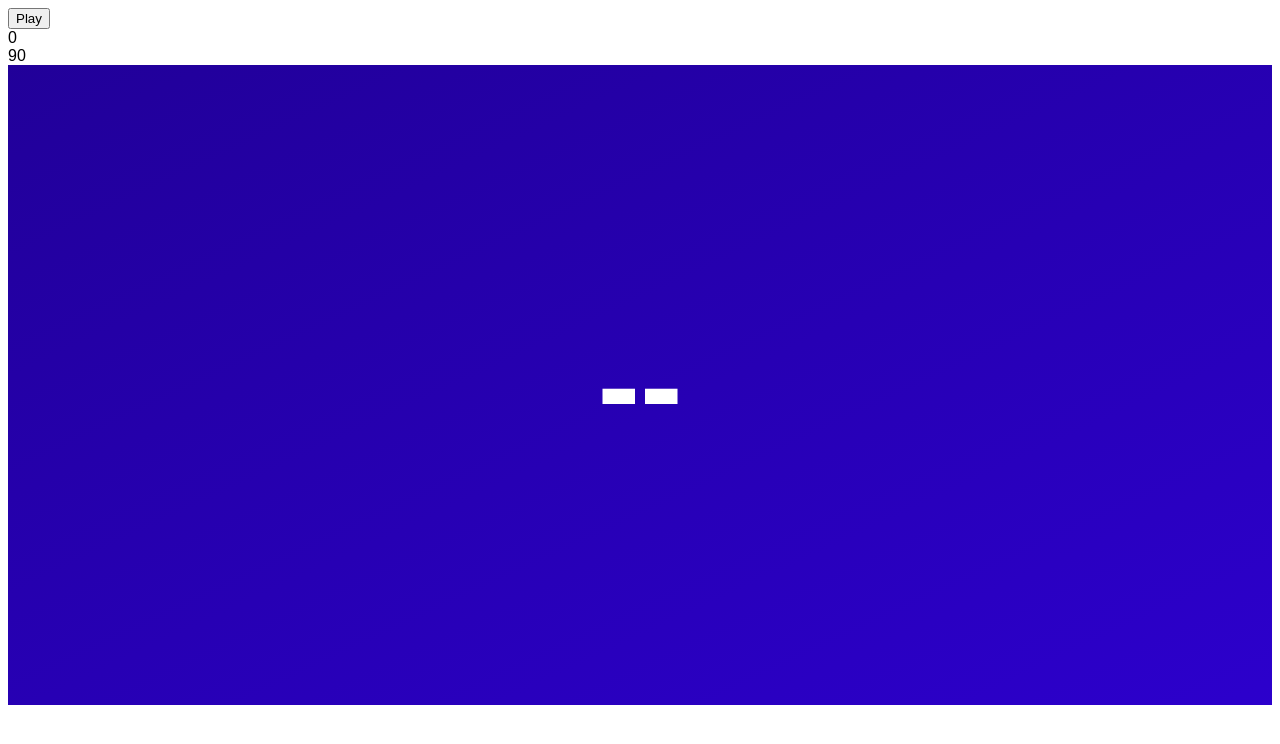
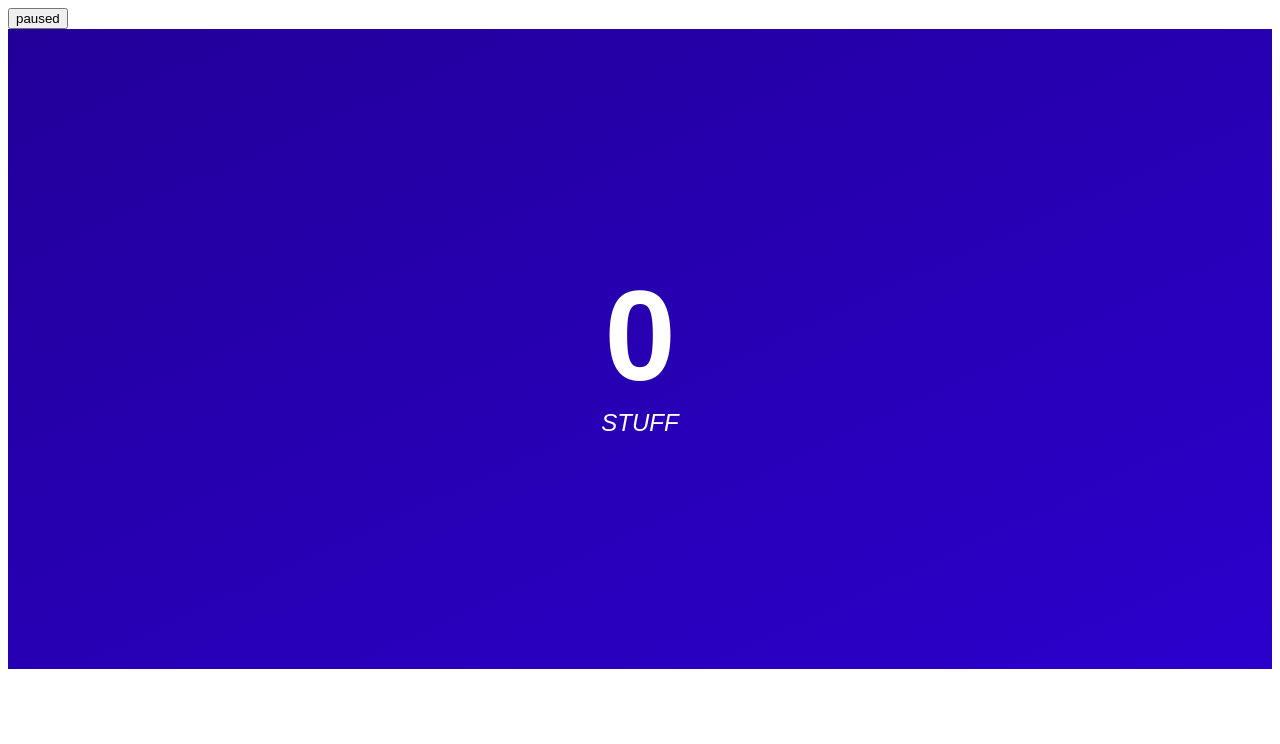
Before and after one commit to dheindel/hiitr, a SvelteKit app: page / in a window 1280 px wide. Shown: the top 744 px of the page. Built offline with nearby package versions, Linux system fonts and the light colour scheme.

Commit message:
WIP - hacking away

```diff
--- a/src/app.html
+++ b/src/app.html
@@ -1,6 +1,7 @@
 <!DOCTYPE html>
 <html lang="en">
 	<head>
+		<title>HIITR</title>
 		<meta charset="utf-8" />
 		<link rel="icon" href="%sveltekit.assets%/favicon.png" />
 		<meta name="viewport" content="width=device-width" />
--- /dev/null
+++ b/src/lib/Countdown.svelte
@@ -0,0 +1,75 @@
+<script lang="ts">
+    import { playState, type PlayState } from "./play-state-store";
+
+    export let countdownLength: number;
+    export let name: string;
+
+    let timer: number;
+    let timeElapsed = 0;
+    let timeRemaining = 0;
+    let percentRemaining = "0%";
+
+    function countdown() {
+        if (!countdownLength) {
+            return;
+        }
+        timer = setTimeout(() => {
+            timeElapsed = timeElapsed + 0.1;
+            updateDisplay();
+            countdown();
+        }, 100);
+    }
+
+    function updateDisplay() {
+        timeRemaining = countdownLength - timeElapsed;
+        percentRemaining = `${100 - (timeRemaining / countdownLength) * 100}%`;
+    }
+
+    function toggleState(state: PlayState) {
+        if (state === "playing") {
+            countdown();
+        } else {
+            clearTimeout(timer);
+        }
+    }
+
+    $: toggleState($playState);
+</script>
+
+<section class="set" style="--set-progress: {percentRemaining};">
+    <div class="exercise-time-remaining">{Math.trunc(timeRemaining)}</div>
+    <div class="exercise">{name}</div>
+</section>
+
+<style>
+    section {
+        font-family: --apple-system, sans-serif;
+    }
+
+    .set {
+        height: 80vh;
+        display: flex;
+        flex-direction: column;
+        align-items: center;
+        justify-content: center;
+
+        color: white;
+        background-image: linear-gradient(
+            155deg,
+            hsl(253deg 100% 11%) 0%,
+            hsl(253deg 100% 30%) var(--set-progress),
+            hsl(253deg 100% 40%) 100%
+        );
+    }
+
+    .exercise-time-remaining {
+        font-size: 8rem;
+        font-weight: 600;
+    }
+
+    .exercise {
+        font-size: 1.5rem;
+        font-style: italic;
+        text-transform: uppercase;
+    }
+</style>
--- /dev/null
+++ b/src/lib/play-state-store.ts
@@ -0,0 +1,5 @@
+import { writable } from 'svelte/store';
+
+export type PlayState = 'paused' | 'playing';
+
+export const playState = writable<PlayState>('paused');
--- a/src/routes/+page.svelte
+++ b/src/routes/+page.svelte
@@ -1,132 +1,18 @@
 <script lang="ts">
-    let setTimeRemaining = "--";
-    let workoutTimeElapsed = 0;
-    let paused = true;
-    let currentExercise = "";
-    let timer = 0;
-
-    // Make store to handle tracking current workout.
-    // It can accept a "routine?" and turn that into workout.
-    let workout = [
-        {
-            exercise: "Jump squat",
-            length: 30,
-        },
-        {
-            exercise: "Lunge",
-            length: 30,
-        },
-        {
-            exercise: "Squat",
-            length: 30,
-        },
-    ];
-
-    let workoutTimeRemaining = workout.reduce(
-        (sum, set) => sum + set.length,
-        0
-    );
-
-    function countdown() {
-        if (!workoutTimeRemaining) {
-            return;
-        }
-        timer = setTimeout(() => {
-            workoutTimeElapsed = workoutTimeElapsed + 0.1;
-            updateDisplay();
-            workoutTimeRemaining = workoutTimeRemaining - 0.1;
-            countdown();
-        }, 100);
-    }
-
-    let setPct = "0%";
-
-    function updateDisplay() {
-        let foo = 0;
-        for (let set of workout) {
-            if (
-                workoutTimeElapsed >= foo &&
-                workoutTimeElapsed <= foo + set.length
-            ) {
-                currentExercise = set.exercise;
-                let tmp = set.length - (workoutTimeElapsed - foo);
-                setPct = `${100 - ((tmp / set.length) * 100)}%`;
-                setTimeRemaining = Math.trunc(tmp).toString();
-                // if (!paused && tmp <= 5) {
-                //     if (tmp === 0) {
-                //         speechSynthesis.speak(
-                //             new SpeechSynthesisUtterance("Done")
-                //         );
-                //     } else {
-                //         speechSynthesis.speak(
-                //             new SpeechSynthesisUtterance(setTimeRemaining)
-                //         );
-                //     }
-                // }
-                break;
-            }
-
-            foo = foo + set.length;
-        }
-    }
+    import Countdown from "$lib/Countdown.svelte";
+    import { playState } from "$lib/play-state-store";
 
     function toggleState() {
-        if (paused) {
-            updateDisplay();
-            countdown();
+        if ($playState === 'playing') {
+          $playState = 'paused'
         } else {
-            clearTimeout(timer);
+            $playState = 'playing';
         }
-        paused = !paused;
+        // paused = !paused;
     }
 </script>
 
 <button on:click={toggleState}>
-    {#if paused}
-        Play
-    {:else}
-        Pause
-    {/if}
+    {$playState}
 </button>
-
-<section>
-    <div class="workout-time-elapsed">{workoutTimeElapsed}</div>
-    <div class="workout-time-elapsed">{workoutTimeRemaining}</div>
-</section>
-<section class="set" style="--set-progress: {setPct};">
-    <div class="exercise-time-remaining">{setTimeRemaining}</div>
-    <div class="exercise">{currentExercise}</div>
-</section>
-
-<style>
-    section {
-        font-family: --apple-system, sans-serif;
-    }
-
-    .set {
-        height: 80vh;
-        display: flex;
-        flex-direction: column;
-        align-items: center;
-        justify-content: center;
-
-        color: white;
-        background-image: linear-gradient(
-            155deg,
-            hsl(253deg 100% 11%) 0%,
-            hsl(253deg 100% 30%) var(--set-progress),
-            hsl(253deg 100% 40%) 100%
-        );
-    }
-
-    .exercise-time-remaining {
-        font-size: 8rem;
-        font-weight: 600;
-    }
-
-    .exercise {
-        font-size: 1.5rem;
-        font-style: italic;
-        text-transform: uppercase;
-    }
-</style>
+<Countdown countdownLength={30} name={"stuff"} />
```
